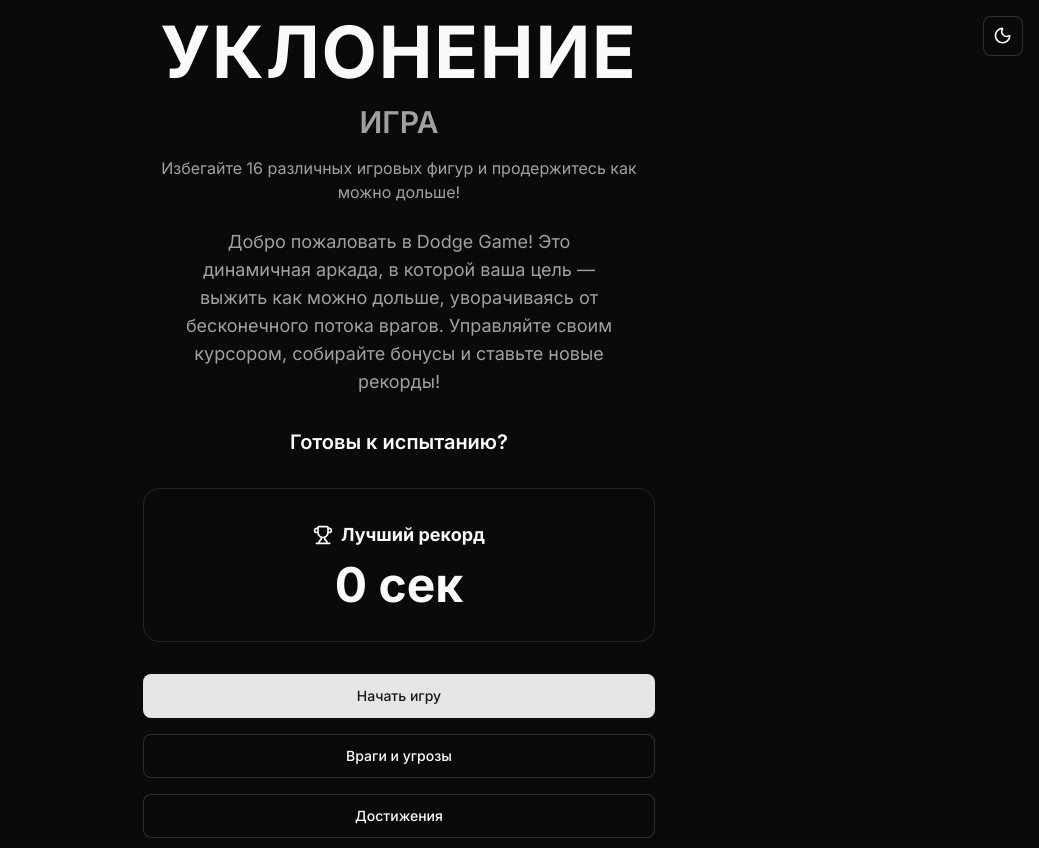
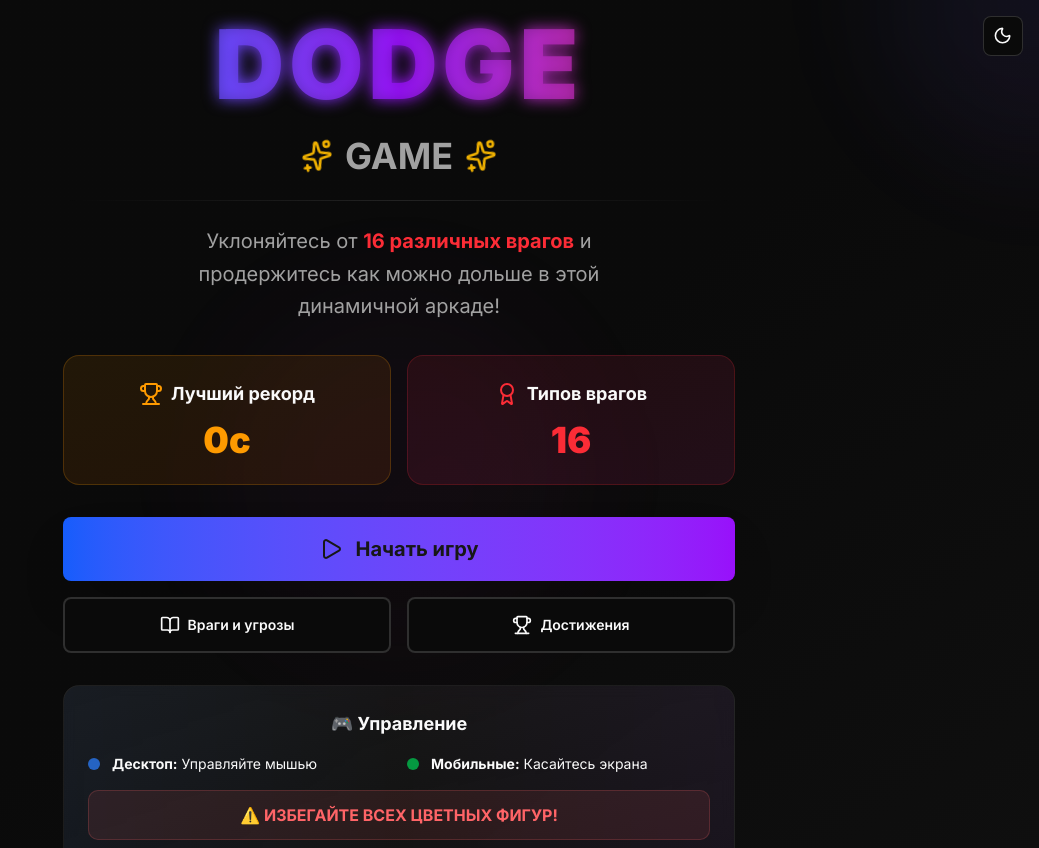
Before and after one commit to lololoevish/dodge-game, a Next.js app: page / in a window 1280 px wide. Shown: the top 848 px of the page, without its empty margins (241-1280 px from the left). Built offline with nearby package versions, Linux system fonts and the light colour scheme.

Commit message:
Redesign main menu: add gradients, animations, and modern UI

```diff
--- a/src/app/page.tsx
+++ b/src/app/page.tsx
@@ -5,16 +5,18 @@ import { useRouter } from "next/navigation"
 import { Button } from "@/components/ui/button"
 import { ThemeToggle } from "@/components/theme-toggle"
 import { GameInstructions } from "@/components/game/GameInstructions"
-import { Trophy } from "lucide-react"
+import { Trophy, Play, BookOpen, Award, Sparkles } from "lucide-react"
 
 export default function Home() {
   const router = useRouter()
   const [showInstructions, setShowInstructions] = useState(false)
   const [bestScore, setBestScore] = useState("0")
+  const [isLoaded, setIsLoaded] = useState(false)
 
   useEffect(() => {
     const score = localStorage.getItem("dodgeGame-bestScore") || "0"
     setBestScore(score)
+    setIsLoaded(true)
   }, [])
 
   const handleStartGame = () => {
@@ -22,82 +24,143 @@ export default function Home() {
   }
 
   return (
-    <div className="min-h-screen bg-background flex flex-col items-center justify-center p-4 text-foreground">
-      {/* Переключатель темы в правом верхнем углу */}
-      <div className="absolute top-4 right-4">
+    <div className="min-h-screen bg-gradient-to-br from-background via-background to-muted/20 flex flex-col items-center justify-center p-4 text-foreground relative overflow-hidden">
+      {/* Анимированный фон */}
+      <div className="absolute inset-0 overflow-hidden">
+        <div className="absolute -top-40 -right-40 w-80 h-80 bg-gradient-to-br from-blue-500/10 to-purple-500/10 rounded-full blur-3xl animate-pulse"></div>
+        <div className="absolute -bottom-40 -left-40 w-80 h-80 bg-gradient-to-br from-green-500/10 to-blue-500/10 rounded-full blur-3xl animate-pulse delay-1000"></div>
+        <div className="absolute top-1/2 left-1/2 transform -translate-x-1/2 -translate-y-1/2 w-96 h-96 bg-gradient-to-br from-purple-500/5 to-pink-500/5 rounded-full blur-3xl animate-pulse delay-500"></div>
+      </div>
+
+      {/* Переключатель темы */}
+      <div className="absolute top-4 right-4 z-10">
         <ThemeToggle />
       </div>
 
       {/* Главный контент */}
-      <div className="text-center space-y-8 max-w-lg w-full">
-        {/* Логотип/название игры */}
-        <div className="space-y-4">
-          <h1 className="text-7xl font-bold tracking-wide">
-            УКЛОНЕНИЕ
+      <div className={`text-center space-y-8 max-w-2xl w-full relative z-10 transition-all duration-1000 ${isLoaded ? 'opacity-100 translate-y-0' : 'opacity-0 translate-y-8'}`}>
+
+        {/* Логотип с анимацией */}
+        <div className="space-y-6 relative">
+          <div className="relative">
+            <div className="absolute inset-0 bg-gradient-to-r from-blue-600 via-purple-600 to-pink-600 bg-clip-text text-transparent blur-sm">
+              <h1 className="text-8xl font-black tracking-wider">
+                DODGE
               </h1>
-          <h2 className="text-3xl font-semibold text-muted-foreground">
-            ИГРА
+            </div>
+            <h1 className="relative text-8xl font-black tracking-wider bg-gradient-to-r from-blue-600 via-purple-600 to-pink-600 bg-clip-text text-transparent animate-pulse">
+              DODGE
+            </h1>
+          </div>
+
+          <div className="flex items-center justify-center gap-3">
+            <Sparkles className="h-8 w-8 text-yellow-500 animate-spin" />
+            <h2 className="text-4xl font-bold text-muted-foreground">
+              GAME
             </h2>
-          <p className="text-base text-muted-foreground px-4">
-            Избегайте 16 различных игровых фигур и продержитесь как можно дольше!
-          </p>
-          <p className="text-lg text-muted-foreground mt-6 px-4 sm:px-8">
-            Добро пожаловать в Dodge Game! Это динамичная аркада, в которой ваша цель — выжить как можно дольше, уворачиваясь от бесконечного потока врагов. Управляйте своим курсором, собирайте бонусы и ставьте новые рекорды!
+            <Sparkles className="h-8 w-8 text-yellow-500 animate-spin" />
+          </div>
+
+          <div className="bg-gradient-to-r from-transparent via-border to-transparent h-px w-full"></div>
+
+          <p className="text-xl text-muted-foreground leading-relaxed max-w-lg mx-auto">
+            Уклоняйтесь от <span className="text-red-500 font-bold">16 различных врагов</span> и продержитесь как можно дольше в этой динамичной аркаде!
           </p>
         </div>
 
-        {/* Выбор режима игры */}
-        <div className="space-y-4">
-          <h3 className="text-xl font-semibold text-center">
-            Готовы к испытанию?
-          </h3>
+        {/* Статистика */}
+        <div className="grid grid-cols-1 md:grid-cols-2 gap-4">
+          {/* Лучший рекорд */}
+          <div className="group relative overflow-hidden rounded-2xl bg-gradient-to-br from-amber-500/10 to-orange-500/10 border border-amber-500/20 p-6 hover:scale-105 transition-all duration-300">
+            <div className="absolute inset-0 bg-gradient-to-br from-amber-500/5 to-orange-500/5 opacity-0 group-hover:opacity-100 transition-opacity duration-300"></div>
+            <div className="relative space-y-3">
+              <div className="flex items-center justify-center gap-2">
+                <Trophy className="h-6 w-6 text-amber-500" />
+                <h3 className="text-lg font-bold">Лучший рекорд</h3>
               </div>
-
-        {/* Лучший рекорд */}
-        <div className="border rounded-2xl p-8 space-y-3">
-          <h3 className="text-lg font-bold flex items-center justify-center gap-2">
-            <Trophy className="h-5 w-5" />
-            Лучший рекорд
-          </h3>
-          <p className="text-5xl font-bold">
-            {parseInt(bestScore) < 60 ? `${bestScore} сек` :
+              <p className="text-4xl font-black text-amber-500">
+                {parseInt(bestScore) < 60 ? `${bestScore}с` :
                  `${Math.floor(parseInt(bestScore) / 60)}:${(parseInt(bestScore) % 60).toString().padStart(2, '0')}`}
               </p>
             </div>
+          </div>
 
-        {/* Кнопки */}
+          {/* Статистика врагов */}
+          <div className="group relative overflow-hidden rounded-2xl bg-gradient-to-br from-red-500/10 to-pink-500/10 border border-red-500/20 p-6 hover:scale-105 transition-all duration-300">
+            <div className="absolute inset-0 bg-gradient-to-br from-red-500/5 to-pink-500/5 opacity-0 group-hover:opacity-100 transition-opacity duration-300"></div>
+            <div className="relative space-y-3">
+              <div className="flex items-center justify-center gap-2">
+                <Award className="h-6 w-6 text-red-500" />
+                <h3 className="text-lg font-bold">Типов врагов</h3>
+              </div>
+              <p className="text-4xl font-black text-red-500">16</p>
+            </div>
+          </div>
+        </div>
+
+        {/* Кнопки действий */}
         <div className="space-y-4">
-          {/* Кнопка запуска игры */}
-          <Button onClick={handleStartGame} size="lg" className="w-full">
+          {/* Главная кнопка */}
+          <Button
+            onClick={handleStartGame}
+            size="lg"
+            className="w-full h-16 text-xl font-bold bg-gradient-to-r from-blue-600 to-purple-600 hover:from-blue-700 hover:to-purple-700 shadow-2xl hover:shadow-blue-500/25 transition-all duration-300 transform hover:scale-105 group"
+          >
+            <Play className="h-6 w-6 mr-3 group-hover:animate-pulse" />
             Начать игру
           </Button>
 
-          {/* Кнопка инструкций */}
+          {/* Дополнительные кнопки */}
+          <div className="grid grid-cols-1 md:grid-cols-2 gap-4">
             <Button
               onClick={() => setShowInstructions(true)}
               variant="outline"
               size="lg"
-            className="w-full"
+              className="h-14 font-semibold border-2 hover:bg-blue-500/10 hover:border-blue-500/50 transition-all duration-300 group"
             >
+              <BookOpen className="h-5 w-5 mr-2 group-hover:animate-bounce" />
               Враги и угрозы
             </Button>
 
-          {/* Кнопка достижений */}
             <Button
               onClick={() => router.push("/achievements")}
               variant="outline"
               size="lg"
-            className="w-full"
+              className="h-14 font-semibold border-2 hover:bg-amber-500/10 hover:border-amber-500/50 transition-all duration-300 group"
             >
+              <Trophy className="h-5 w-5 mr-2 group-hover:animate-bounce" />
               Достижения
             </Button>
           </div>
+        </div>
 
         {/* Управление */}
-        <div className="text-sm text-muted-foreground space-y-2 border rounded-xl p-4">
-          <p><strong>Десктоп:</strong> Управляйте мышью</p>
-          <p><strong>Мобильные:</strong> Касайтесь экрана</p>
-          <p className="text-destructive font-bold mt-2">ИЗБЕГАЙТЕ ВСЕХ ЦВЕТНЫХ ФИГУР!</p>
+        <div className="relative overflow-hidden rounded-2xl bg-gradient-to-br from-muted/50 to-muted/20 border border-border/50 p-6 backdrop-blur-sm">
+          <div className="absolute inset-0 bg-gradient-to-r from-blue-500/5 via-transparent to-purple-500/5"></div>
+          <div className="relative space-y-3">
+            <h4 className="text-lg font-bold mb-4">🎮 Управление</h4>
+            <div className="grid grid-cols-1 md:grid-cols-2 gap-4 text-sm">
+              <div className="flex items-center gap-3">
+                <div className="w-3 h-3 bg-blue-500 rounded-full animate-pulse"></div>
+                <span><strong>Десктоп:</strong> Управляйте мышью</span>
+              </div>
+              <div className="flex items-center gap-3">
+                <div className="w-3 h-3 bg-green-500 rounded-full animate-pulse delay-300"></div>
+                <span><strong>Мобильные:</strong> Касайтесь экрана</span>
+              </div>
+            </div>
+            <div className="mt-4 p-3 bg-destructive/10 border border-destructive/20 rounded-lg">
+              <p className="text-destructive font-bold text-center">
+                ⚠️ ИЗБЕГАЙТЕ ВСЕХ ЦВЕТНЫХ ФИГУР!
+              </p>
+            </div>
+          </div>
+        </div>
+
+        {/* Подпись */}
+        <div className="text-xs text-muted-foreground/60 space-y-1">
+          <p>Создано с ❤️ для любителей аркадных игр</p>
+          <p className="animate-pulse">Удачи в выживании! 🎯</p>
         </div>
       </div>
 
```
Lines whose indentation alone changed are shown as unchanged.
